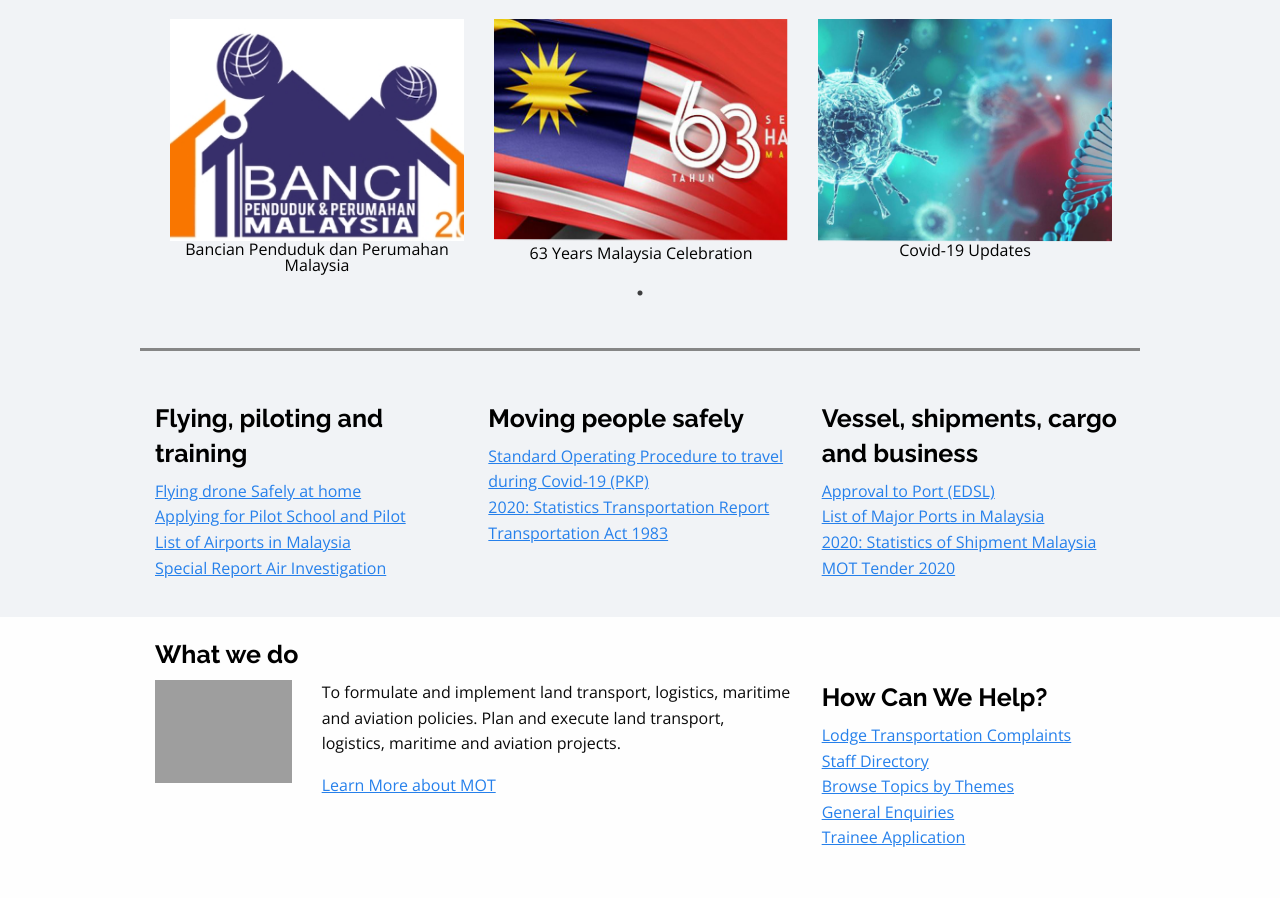
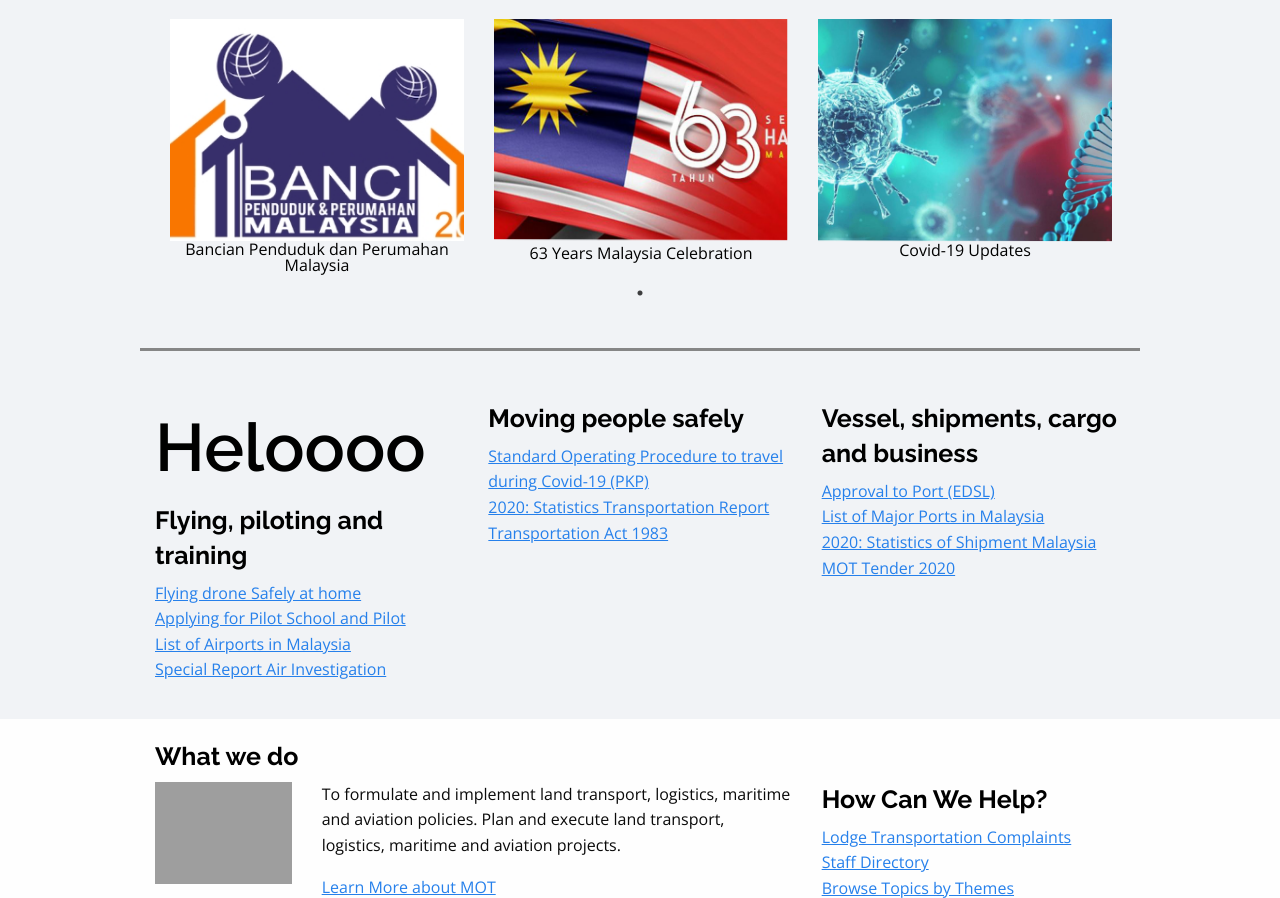
Before and after one commit to edwin-laman7/mot, a PHP site: page / in a window 1280 px wide. Shown: the part 679-1577 px from the top of the page. Run offline with PHP 8.4, Linux system fonts and the light colour scheme; some libraries are stand-ins or nearby versions; grey boxes are pictures that could not be loaded.

Commit message:
Update index.php
nak describe

```diff
--- a/index.php
+++ b/index.php
@@ -97,6 +97,7 @@
       <div class="grid-container quick-links">
         <div class="row">
           <div class="column small-12 medium-4">
+            <h1>Heloooo </h1>
             <h2>Flying, piloting and training</h2>
             <ul class="no-bullet">
               <li><a href="#">Flying drone Safely at home</a></li>
```
